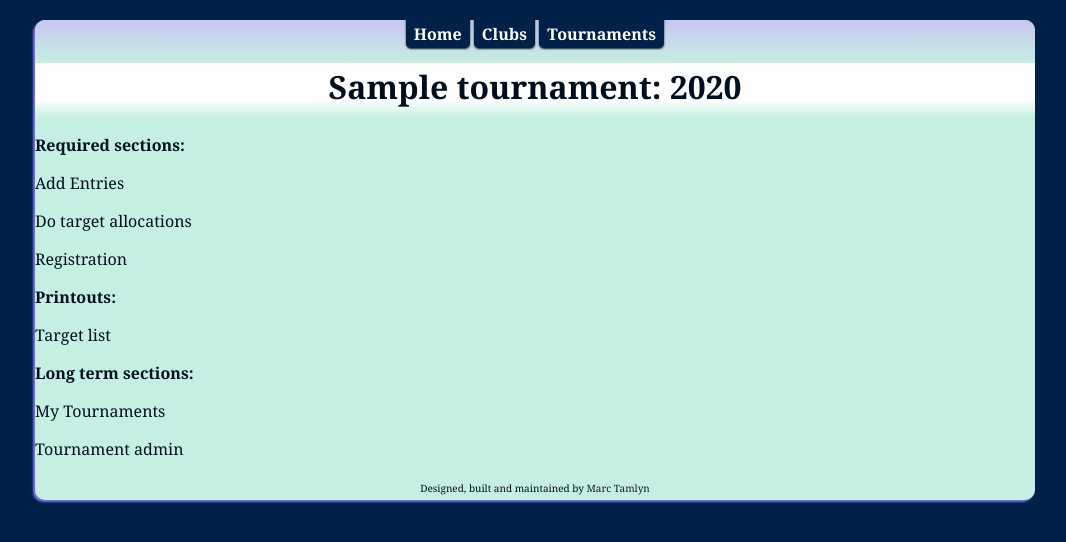
After one commit to mjtamlyn/tamlynscore, a Django app: page /tournaments/sample in a window 1280 px wide. The commit adds this page. Shown: the top 542 px of the page, without its empty margins (105-1171 px from the left). Run offline with Django 3.2, Linux system fonts and the light colour scheme; tables that the repository leaves empty hold one stand-in row (values such as "Sample post"); parts of the project's set-up code (start-up, migrations or seed data) failed here and were passed over.

Commit message:
Entries: a couple of simple navigational views

```diff
--- a/src/core/templates/base.html
+++ b/src/core/templates/base.html
@@ -19,6 +19,7 @@
             <div class="navigation">
                 <a href="{% url core.views.index %}"><div class="nav-link">Home</div></a>
                 <a href="{% url core.views.clubs %}"><div class="nav-link">Clubs</div></a>
+                <a href="{% url entries.views.tournaments %}"><div class="nav-link">Tournaments</div></a>
             </div>
             {% endblock nav %}
             {% block content %}
--- /dev/null
+++ b/src/entries/templates/competition_index.html
@@ -0,0 +1,18 @@
+{% extends 'base.html' %}
+
+{% block content %}
+<h1>{{ competition }}</h1>
+
+<p><strong>Required sections:</strong></p>
+<p>Add Entries</p>
+<p>Do target allocations</p>
+<p>Registration</p>
+
+<p><strong>Printouts:</strong></p>
+<p>Target list</p>
+
+<p><strong>Long term sections:</strong></p>
+<p>My Tournaments</p>
+<p>Tournament admin</p>
+
+{% endblock %}
--- a/src/entries/urls.py
+++ b/src/entries/urls.py
@@ -3,11 +3,7 @@ from django.conf.urls.defaults import *
 from django.contrib import admin
 admin.autodiscover()
 
-urlpatterns = patterns('records.views',
-    (r'^$', 'index'),
-    (r'^competition/(?P<slug>(\w+-?)+)/$', 'competition_index'),
-    (r'^add-scores/(?P<round_id>\d+)/$', 'add_scores'),
-    (r'^add-arrow-values/(?P<round_id>\d+)/$', 'add_arrow_values_index'),
-    (r'^add-arrow-values/(?P<round_id>\d+)/target/(?P<target_no>\d+)/doz/(?P<doz_no>\d+)/$', 'add_arrow_values'),
-    (r'^new-club/$', 'new_club'),
+urlpatterns = patterns('entries.views',
+    (r'^$', 'tournaments'),
+    (r'^(?P<slug>[\w-]+)$', 'competition_index'),
 )
--- a/src/entries/views.py
+++ b/src/entries/views.py
@@ -1 +1,11 @@
-# Create your views here.
+from django.shortcuts import render, get_object_or_404
+
+from entries.models import Tournament, Competition
+
+def tournaments(request):
+    tournaments = Tournament.objects.all()
+    return render(request, 'tournaments.html', locals())
+
+def competition_index(request, slug):
+    competition = get_object_or_404(Competition, slug=slug)
+    return render(request, 'competition_index.html', locals())
--- a/src/urls.py
+++ b/src/urls.py
@@ -6,8 +6,8 @@ admin.autodiscover()
 
 urlpatterns = patterns('',
     (r'', include('core.urls')),
-    (r'^entries/', include('entries.urls')),
-    (r'^scoring/', include('scores.urls')),
+    (r'^tournaments/', include('entries.urls')),
+    (r'^tournaments/scoring/', include('scores.urls')),
     (r'^admin/', include(admin.site.urls)),
 )
 
```
Also changed, not shown: src/entries/templates/tournaments.html (added, +14 -0 lines).
